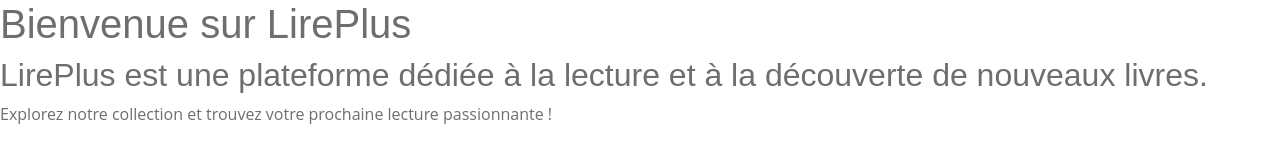
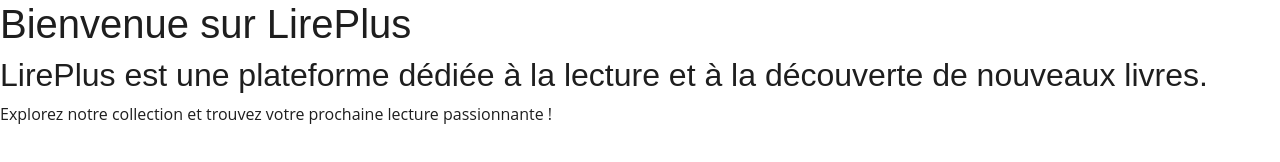
Before and after one commit to GilPB93/LirePlus_Frontend, a website with bundled scripts: page index.html in a window 1280 px wide. Built offline with nearby package versions, Linux system fonts and the light colour scheme; files whose address does not match are found by name; a web font is replaced by a local one.

Commit message:
Test2 colors

```diff
--- a/scss/_custom.scss
+++ b/scss/_custom.scss
@@ -6,7 +6,7 @@
 $font-family: 'Cormorant Garamond', sans-serif;
 $font-family: 'Open Sans', sans-serif;
 
-$background-color: #F5F5F5;
+$background-color: #F4F1ED;
 
 @import "../node_modules/bootstrap/scss/bootstrap";
 
--- a/scss/main.scss
+++ b/scss/main.scss
@@ -2,20 +2,20 @@
 
 h1 {
     font-family: 'Funky Juice', sans-serif;
-    color: #6E6E6E;
+    color: #1E1E1E;
 }
 
 h2 {
     font-family: 'Cormorant Garamond', sans-serif;
-    color: #6E6E6E;
+    color: #1E1E1E;
 }
 
 h3 {
     font-family: 'Cormorant Garamond', sans-serif;
-    color: #6E6E6E;
+    color: #1E1E1E;
 }
 
 p {
     font-family: 'Open Sans', sans-serif;
-    color: #6E6E6E;
+    color: #1E1E1E;
 }
```
Also changed, not shown: scss/main.css.
